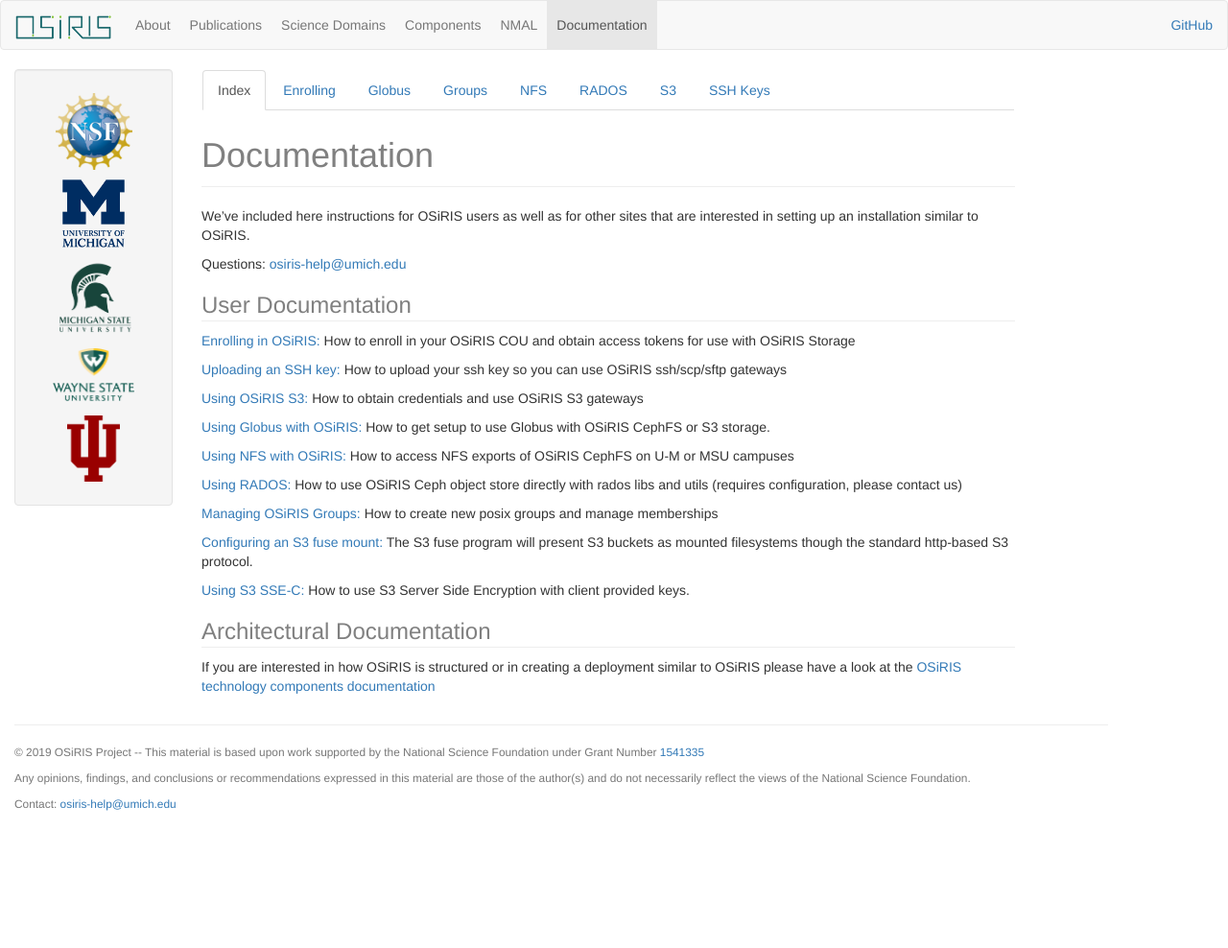
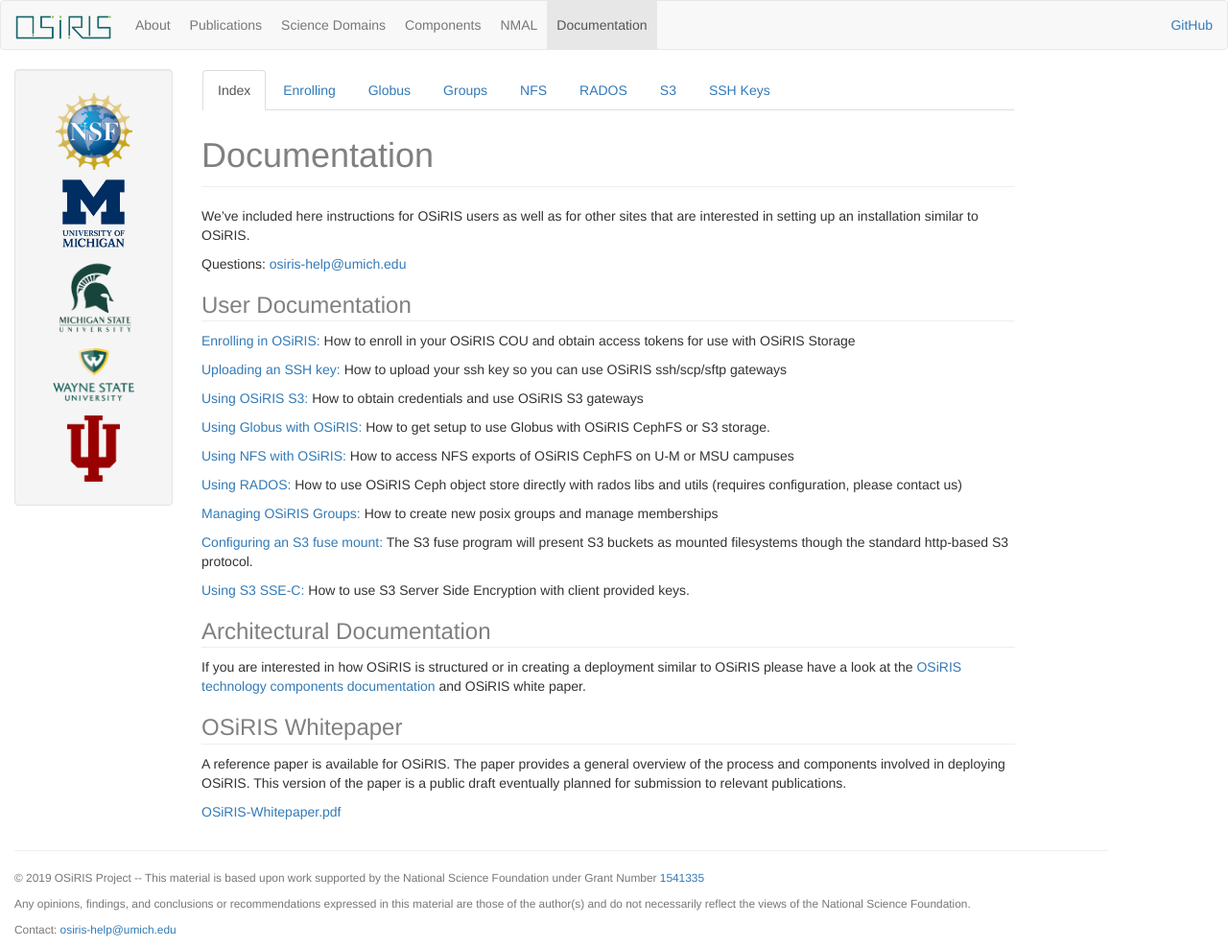
Before and after one commit to MI-OSiRIS/mi-osiris.github.io, a Jekyll site: the page built from documentation/index.md, in a window 1280 px wide. Shown: the whole page at 96% size. Built offline with Jekyll 4.4.1, drawn with Linux system fonts in a browser that asks for light colours; before the commit the page ends 900 px from its top, so only the background shows below that.

Commit message:
Add whitepaper to documentation page

```diff
--- a/documentation/index.md
+++ b/documentation/index.md
@@ -65,4 +65,10 @@
 
 <h3>Architectural Documentation</h3>
 
-If you are interested in how OSiRIS is structured or in creating a deployment similar to OSiRIS please have a look at the <a href="/components">OSiRIS technology components documentation</a>
+If you are interested in how OSiRIS is structured or in creating a deployment similar to OSiRIS please have a look at the <a href="/components">OSiRIS technology components documentation</a> and OSiRIS white paper.
+
+<h3>OSiRIS Whitepaper</h3>
+
+A reference paper is available for OSiRIS.  The paper provides a general overview of the process and components involved in deploying OSiRIS.  This version of the paper is a public draft eventually planned for submission to relevant publications.
+
+<a href="/documentation/OSiRIS-Whitepaper.pdf">OSiRIS-Whitepaper.pdf</a>
```
Also changed, not shown: 1 other file.
